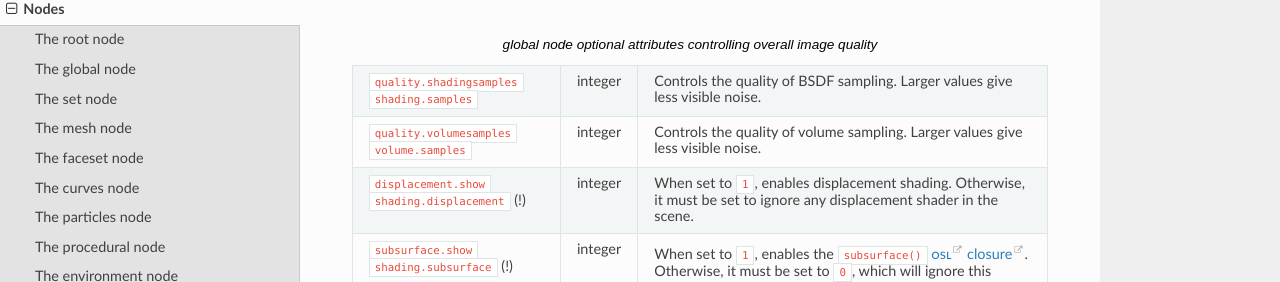
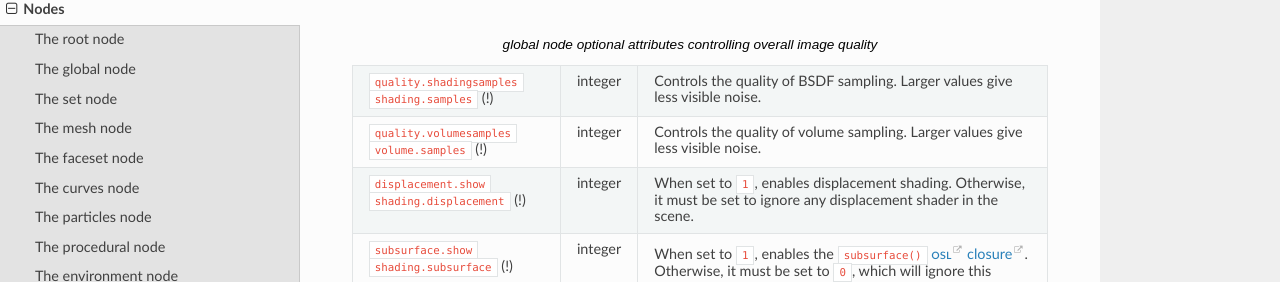
Before and after one commit to virtualritz/nsi-docs, a Sphinx documentation site: the page built from docs/nodes.rst, in a window 1280 px wide and 900 px high, scrolled down 3511 px. Shown: the part 169-451 px from the top of the window. Built offline with Sphinx 7.4.7 and the Read the Docs theme 2.0.0, drawn with Linux system fonts in a browser that asks for light colours.

```diff
--- a/docs/background.rst
+++ b/docs/background.rst
@@ -20,7 +20,7 @@ This makes some features more complex to use than they should be and
 prevents or greatly increases the complexity of implementing other
 features.
 
-The design of the nsi was shaped by multiple goals:
+The design of the |nsi| was shaped by multiple goals:
 
 | **Simplicity**
 |   The interface itself should be simple to understand and use, even
--- a/docs/definitions.rst
+++ b/docs/definitions.rst
@@ -11,3 +11,5 @@
 .. |closure| replace:: `closure <https://3delight.atlassian.net/wiki/display/3DSP/General+Guidelines#GeneralGuidelines-SupportedClosures>`__
 
 .. |closures| replace:: `closures <https://3delight.atlassian.net/wiki/display/3DSP/General+Guidelines#GeneralGuidelines-SupportedClosures>`__
+
+.. |3delight| replace:: `3Delight <https://www.3delight.com>`__
--- a/docs/nodes.rst
+++ b/docs/nodes.rst
@@ -319,19 +319,21 @@ recognized by *3Delight*:
 
     +---------------------------------+----------+-------------------------------------------+
     | ``quality.shadingsamples``      | integer  | Controls the quality of BSDF sampling.    |
-    | ``shading.samples``             |          | Larger values give less visible noise.    |
+    |                                 |          | Larger values give less visible noise.    |
+    | ``shading.samples`` (!)         |          |                                           |
     +---------------------------------+----------+-------------------------------------------+
     | ``quality.volumesamples``       | integer  | Controls the quality of volume sampling.  |
-    | ``volume.samples``              |          | Larger values give less visible noise.    |
+    |                                 |          | Larger values give less visible noise.    |
+    | ``volume.samples`` (!)          |          |                                           |
     +---------------------------------+----------+-------------------------------------------+
     | ``displacement.show``           | integer  | When set to ``1``, enables displacement   |
-    | ``shading.displacement`` (!)    |          | shading. Otherwise, it must be set to     |
-    |                                 |          | ignore any displacement shader in the     |
+    |                                 |          | shading. Otherwise, it must be set to     |
+    | ``shading.displacement`` (!)    |          | ignore any displacement shader in the     |
     |                                 |          | scene.                                    |
     +---------------------------------+----------+-------------------------------------------+
     | ``subsurface.show``             | integer  | When set to ``1``, enables the            |
-    | ``shading.subsurface`` (!)      |          | ``subsurface()`` |osl| |closure|.         |
-    |                                 |          | Otherwise, it must be set to ``0``, which |
+    |                                 |          | ``subsurface()`` |osl| |closure|.         |
+    | ``shading.subsurface`` (!)      |          | Otherwise, it must be set to ``0``, which |
     |                                 |          | will ignore this |closure| in |osl|       |
     |                                 |          | shaders.                                  |
     +---------------------------------+----------+-------------------------------------------+
```
Also changed, not shown: other parts of docs/background.rst (+1 -1 lines).
